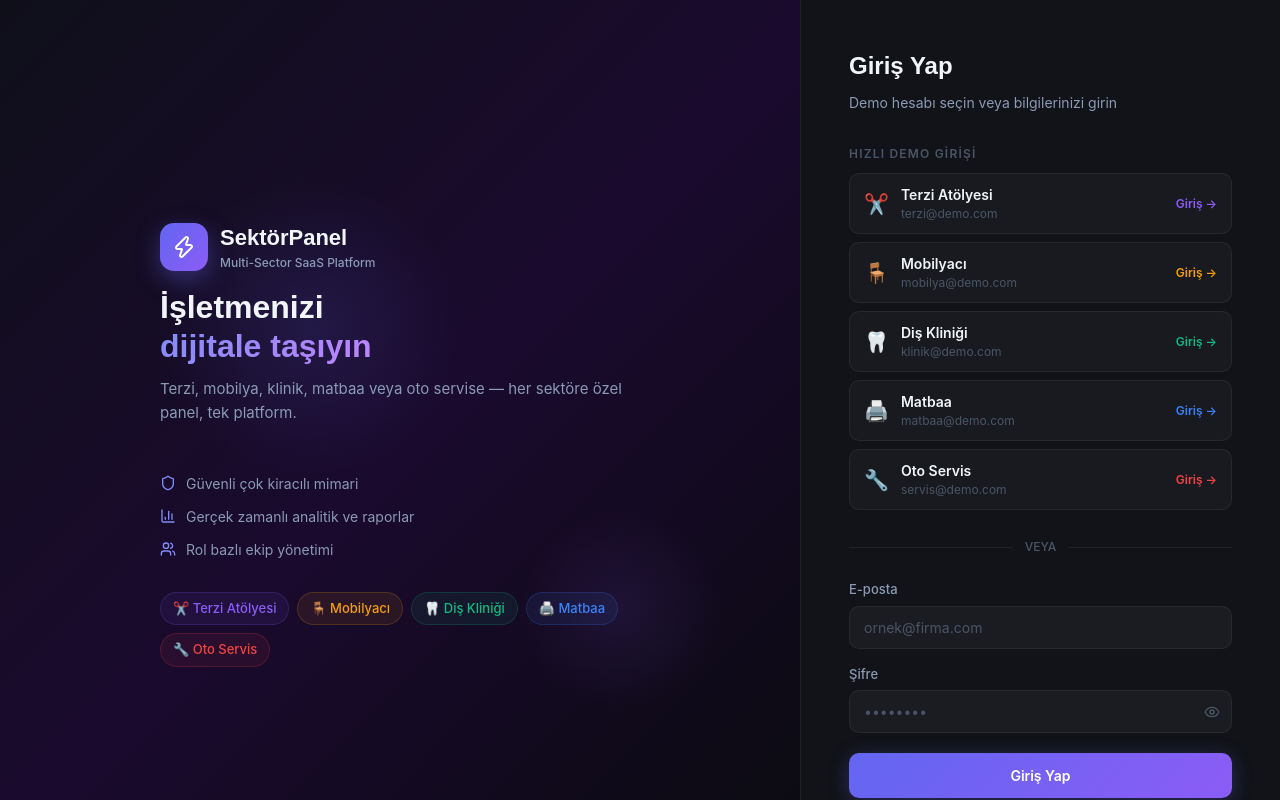
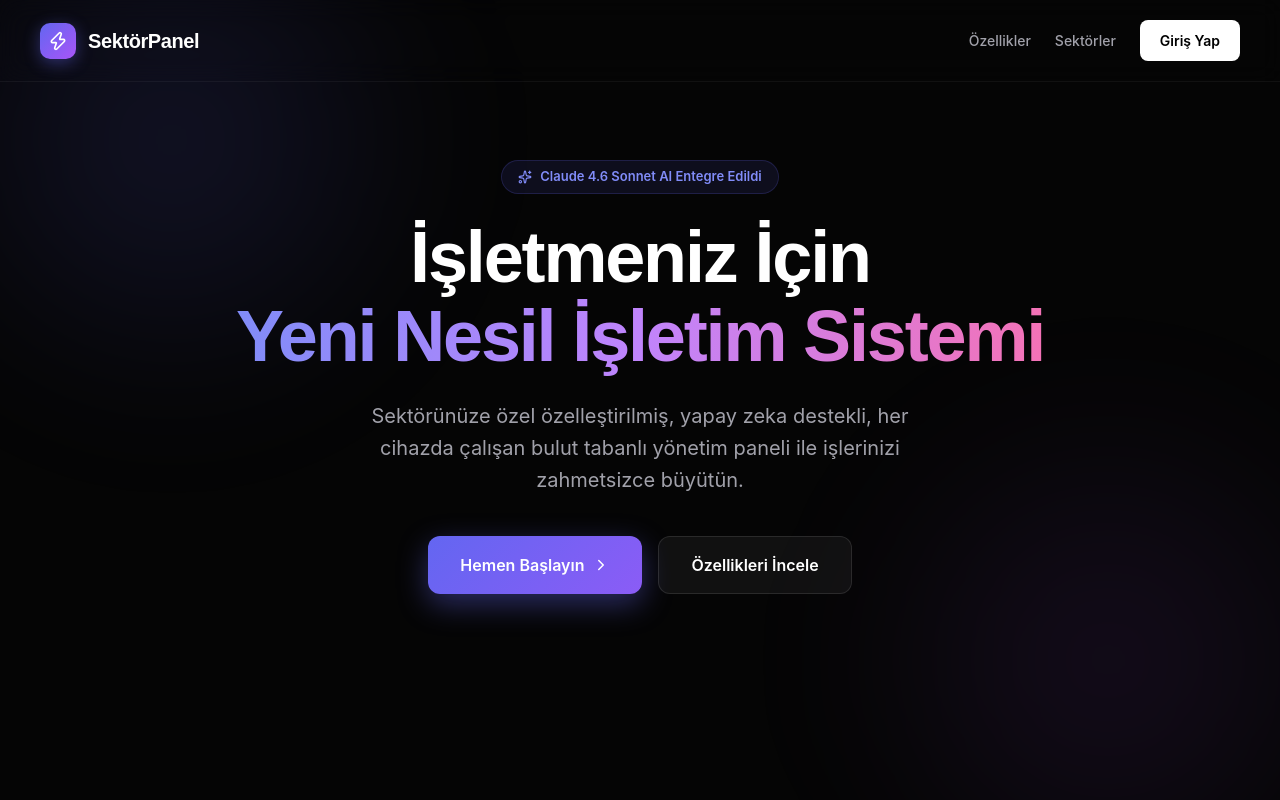
Before and after one commit to OnurY25/Sekt-rPanel, a Next.js app: page / in a window 1280 px wide. Shown: the top 800 px of the page. Built offline with nearby package versions, Linux system fonts and the light colour scheme.

Commit message:
feat: Redesign Landing Page to a premium showcase with glassmorphism and features grid

```diff
--- a/src/app/page.tsx
+++ b/src/app/page.tsx
@@ -6,7 +6,7 @@ import { useStore } from '@/lib/store';
 import { MOCK_TENANTS } from '@/lib/mockData';
 import { loginAction } from '@/app/actions/auth';
 import { User, Tenant } from '@/types';
-import { Eye, EyeOff, Zap, Shield, BarChart3, Users } from 'lucide-react';
+import { Eye, EyeOff, Zap, Shield, BarChart3, Users, Sparkles, Layout, Globe, ChevronRight, CheckCircle2 } from 'lucide-react';
 
 const DEMO_ACCOUNTS = [
   { email: 'terzi@demo.com', label: 'Terzi Atölyesi', icon: '✂️', color: '#8B5CF6' },
@@ -16,9 +16,11 @@ const DEMO_ACCOUNTS = [
   { email: 'servis@demo.com', label: 'Oto Servis', icon: '🔧', color: '#EF4444' },
 ];
 
-export default function LoginPage() {
+export default function LandingPage() {
   const router = useRouter();
   const { setAuth } = useStore();
+
+  // Login State
   const [email, setEmail] = useState('');
   const [password, setPassword] = useState('');
   const [showPass, setShowPass] = useState(false);
@@ -43,9 +45,6 @@ export default function LoginPage() {
         return;
       }
 
-      // If successful, Supabase handles the session via HttpOnly cookies!
-      // But we still update Zustand to tell the UI we are authenticated,
-      // using our mock tenant data so the UI doesn't break until we build the DB fetchers.
       const tenantData = MOCK_TENANTS[e] || MOCK_TENANTS['admin@demo.com'];
 
       const user: User = {
@@ -68,7 +67,6 @@ export default function LoginPage() {
         language: 'tr',
       };
 
-      // Set auth locally for UI consistency
       setAuth(user, tenant, 'supabase-secure-session');
       router.push('/dashboard');
     } catch (err: any) {
@@ -77,140 +75,131 @@ export default function LoginPage() {
     }
   };
 
+  const scrollToLogin = () => {
+    document.getElementById('login-section')?.scrollIntoView({ behavior: 'smooth' });
+  };
+
   return (
-    <div style={{ minHeight: '100vh', background: '#0a0b0f', display: 'flex' }}>
-      {/* Left Panel */}
-      <div style={{
-        flex: '1',
-        display: 'flex',
-        flexDirection: 'column',
-        justifyContent: 'center',
-        alignItems: 'center',
-        padding: '48px',
-        background: 'linear-gradient(135deg, #0f0f1a 0%, #1a0a2e 50%, #0a0b0f 100%)',
-        position: 'relative',
-        overflow: 'hidden',
-      }}>
-        {/* Glow Effects */}
-        <div style={{ position: 'absolute', top: '20%', left: '20%', width: '300px', height: '300px', borderRadius: '50%', background: 'radial-gradient(circle, rgba(99,102,241,0.15) 0%, transparent 70%)', pointerEvents: 'none' }} />
-        <div style={{ position: 'absolute', bottom: '20%', right: '10%', width: '200px', height: '200px', borderRadius: '50%', background: 'radial-gradient(circle, rgba(139,92,246,0.1) 0%, transparent 70%)', pointerEvents: 'none' }} />
+    <div style={{ minHeight: '100vh', background: '#050505', color: '#fff', overflowX: 'hidden' }}>
+      {/* Dynamic Background */}
+      <div style={{ position: 'fixed', top: '-20%', left: '-10%', width: '600px', height: '600px', borderRadius: '50%', background: 'radial-gradient(circle, rgba(99,102,241,0.15) 0%, transparent 70%)', filter: 'blur(60px)', pointerEvents: 'none', zIndex: 0 }} />
+      <div style={{ position: 'fixed', bottom: '-20%', right: '-10%', width: '600px', height: '600px', borderRadius: '50%', background: 'radial-gradient(circle, rgba(168,85,247,0.1) 0%, transparent 70%)', filter: 'blur(60px)', pointerEvents: 'none', zIndex: 0 }} />
 
-        <div style={{ position: 'relative', zIndex: 1, maxWidth: '480px', width: '100%' }}>
-          {/* Logo */}
-          <div style={{ marginBottom: '48px' }}>
-            <div style={{ display: 'flex', alignItems: 'center', gap: '12px', marginBottom: '16px' }}>
-              <div style={{
-                width: '48px', height: '48px', borderRadius: '14px',
-                background: 'linear-gradient(135deg, #6366f1, #8b5cf6)',
-                display: 'flex', alignItems: 'center', justifyContent: 'center',
-                boxShadow: '0 8px 24px rgba(99,102,241,0.4)',
-              }}>
-                <Zap size={24} color="white" />
+      {/* Navbar */}
+      <nav style={{ position: 'fixed', top: 0, width: '100%', padding: '20px 40px', display: 'flex', justifyContent: 'space-between', alignItems: 'center', zIndex: 50, backdropFilter: 'blur(12px)', borderBottom: '1px solid rgba(255,255,255,0.05)' }}>
+        <div style={{ display: 'flex', alignItems: 'center', gap: '12px' }}>
+          <div style={{ width: '36px', height: '36px', borderRadius: '10px', background: 'linear-gradient(135deg, #6366f1, #a855f7)', display: 'flex', alignItems: 'center', justifyContent: 'center', boxShadow: '0 4px 16px rgba(99,102,241,0.4)' }}>
+            <Zap size={20} color="white" />
           </div>
-              <div>
-                <div style={{ fontSize: '22px', fontWeight: '800', fontFamily: "'Space Grotesk', sans-serif", color: '#f1f5f9' }}>SektörPanel</div>
-                <div style={{ fontSize: '12px', color: '#8b9ab5', fontWeight: '500' }}>Multi-Sector SaaS Platform</div>
+          <span style={{ fontSize: '20px', fontWeight: '800', fontFamily: "'Space Grotesk', sans-serif", letterSpacing: '-0.02em' }}>SektörPanel</span>
         </div>
+        <div style={{ display: 'flex', gap: '24px', alignItems: 'center', fontSize: '14px', fontWeight: '500', color: '#a1a1aa' }}>
+          <a href="#features" style={{ cursor: 'pointer', transition: 'color 0.2s' }} onMouseEnter={(e) => (e.target as any).style.color = '#fff'} onMouseLeave={(e) => (e.target as any).style.color = '#a1a1aa'}>Özellikler</a>
+          <a href="#sectors" style={{ cursor: 'pointer', transition: 'color 0.2s' }} onMouseEnter={(e) => (e.target as any).style.color = '#fff'} onMouseLeave={(e) => (e.target as any).style.color = '#a1a1aa'}>Sektörler</a>
+          <button onClick={scrollToLogin} style={{ padding: '10px 20px', borderRadius: '8px', background: '#fff', color: '#000', fontWeight: '600', cursor: 'pointer', border: 'none', transition: 'transform 0.2s' }} onMouseEnter={(e) => (e.target as any).style.transform = 'scale(1.05)'} onMouseLeave={(e) => (e.target as any).style.transform = 'scale(1)'}>
+            Giriş Yap
+          </button>
         </div>
-            <h1 style={{ fontSize: '32px', fontWeight: '800', fontFamily: "'Space Grotesk', sans-serif", color: '#f1f5f9', lineHeight: 1.2, marginBottom: '12px' }}>
-              İşletmenizi<br />
-              <span style={{ background: 'linear-gradient(135deg, #818cf8, #c084fc)', WebkitBackgroundClip: 'text', WebkitTextFillColor: 'transparent' }}>
-                dijitale taşıyın
+      </nav>
+
+      {/* Hero Section */}
+      <section style={{ position: 'relative', zIndex: 1, padding: '160px 20px 100px', textAlign: 'center', maxWidth: '1000px', margin: '0 auto', display: 'flex', flexDirection: 'column', alignItems: 'center' }}>
+        <div style={{ display: 'inline-flex', alignItems: 'center', gap: '8px', padding: '6px 16px', borderRadius: '30px', background: 'rgba(99,102,241,0.1)', border: '1px solid rgba(99,102,241,0.2)', color: '#818cf8', fontSize: '13px', fontWeight: '600', marginBottom: '24px' }}>
+          <Sparkles size={14} /> Claude 4.6 Sonnet AI Entegre Edildi
+        </div>
+
+        <h1 style={{ fontSize: '72px', fontWeight: '800', fontFamily: "'Space Grotesk', sans-serif", lineHeight: 1.1, letterSpacing: '-0.03em', marginBottom: '24px' }}>
+          İşletmeniz İçin <br />
+          <span style={{ background: 'linear-gradient(to right, #818cf8, #c084fc, #f472b6)', WebkitBackgroundClip: 'text', WebkitTextFillColor: 'transparent' }}>
+            Yeni Nesil İşletim Sistemi
           </span>
         </h1>
-            <p style={{ fontSize: '15px', color: '#8b9ab5', lineHeight: 1.6 }}>
-              Terzi, mobilya, klinik, matbaa veya oto servise — her sektöre özel panel, tek platform.
+
+        <p style={{ fontSize: '20px', color: '#a1a1aa', maxWidth: '600px', lineHeight: 1.6, marginBottom: '40px' }}>
+          Sektörünüze özel özelleştirilmiş, yapay zeka destekli, her cihazda çalışan bulut tabanlı yönetim paneli ile işlerinizi zahmetsizce büyütün.
         </p>
+
+        <div style={{ display: 'flex', gap: '16px' }}>
+          <button onClick={scrollToLogin} style={{ padding: '16px 32px', borderRadius: '12px', background: 'linear-gradient(135deg, #6366f1, #8b5cf6)', color: '#fff', fontSize: '16px', fontWeight: '600', border: 'none', cursor: 'pointer', display: 'flex', alignItems: 'center', gap: '8px', boxShadow: '0 10px 30px rgba(99,102,241,0.4)', transition: 'transform 0.2s' }} onMouseEnter={(e) => (e.currentTarget as any).style.transform = 'translateY(-2px)'} onMouseLeave={(e) => (e.currentTarget as any).style.transform = 'translateY(0)'}>
+            Hemen Başlayın <ChevronRight size={18} />
+          </button>
+          <a href="#features" style={{ padding: '16px 32px', borderRadius: '12px', background: 'rgba(255,255,255,0.05)', color: '#fff', fontSize: '16px', fontWeight: '600', border: '1px solid rgba(255,255,255,0.1)', cursor: 'pointer', display: 'flex', alignItems: 'center', textDecoration: 'none', transition: 'background 0.2s' }} onMouseEnter={(e) => (e.currentTarget as any).style.background = 'rgba(255,255,255,0.1)'} onMouseLeave={(e) => (e.currentTarget as any).style.background = 'rgba(255,255,255,0.05)'}>
+            Özellikleri İncele
+          </a>
+        </div>
+      </section>
+
+      {/* Features Grid */}
+      <section id="features" style={{ position: 'relative', zIndex: 1, padding: '100px 20px', maxWidth: '1200px', margin: '0 auto' }}>
+        <div style={{ textAlign: 'center', marginBottom: '64px' }}>
+          <h2 style={{ fontSize: '36px', fontWeight: '800', fontFamily: "'Space Grotesk', sans-serif", marginBottom: '16px' }}>İhtiyacınız Olan Her Şey</h2>
+          <p style={{ fontSize: '16px', color: '#a1a1aa' }}>Farklı yazılımlara para ödemeyi bırakın. Tüm işiniz tek bir platformda.</p>
         </div>
 
-          {/* Features */}
+        <div style={{ display: 'grid', gridTemplateColumns: 'repeat(auto-fit, minmax(300px, 1fr))', gap: '24px' }}>
           {[
-            { icon: <Shield size={16} />, text: 'Güvenli çok kiracılı mimari' },
-            { icon: <BarChart3 size={16} />, text: 'Gerçek zamanlı analitik ve raporlar' },
-            { icon: <Users size={16} />, text: 'Rol bazlı ekip yönetimi' },
+            { icon: <Layout size={24} />, title: 'Sektörel Özelleştirme', desc: 'Diş klinikleri için "Tedavi", mobilyacılar için "İmalat" modülü. Sektörünüze otomatik uyum sağlar.', color: '#3b82f6' },
+            { icon: <Sparkles size={24} />, title: 'Yapay Zeka (Claude 4.6)', desc: 'Finansal verilerinizi analiz eden, size tavsiyeler veren ve mesaj metinleri oluşturan akıllı asistan.', color: '#a855f7' },
+            { icon: <BarChart3 size={24} />, title: 'Finans ve Raporlama', desc: 'Aylık cironuzu, en iyi müşterilerinizi ve ödemelerinizi gerçek zamanlı, şık grafiklerle takip edin.', color: '#10b981' },
+            { icon: <Users size={24} />, title: 'Müşteri ve Randevu CRM', desc: 'Müşteri geçmişini tutun, takipler yapın, randevuları ve görevleri bir Kanban panosunda yönetin.', color: '#f59e0b' },
+            { icon: <Shield size={24} />, title: 'Banka Düzeyinde Güvenlik', desc: 'Supabase RLS altyapısıyla her veri kiracılara özel (multi-tenant) olarak şifrelenir ve izole edilir.', color: '#ef4444' },
+            { icon: <Globe size={24} />, title: 'Her Yerden Erişim', desc: 'Bilgisayarda, tablette veya telefonda... İnternetin olduğu her yerde işiniz her zaman elinizin altında.', color: '#06b6d4' },
           ].map((f, i) => (
-            <div key={i} style={{ display: 'flex', alignItems: 'center', gap: '10px', marginBottom: '12px', color: '#8b9ab5', fontSize: '14px' }}>
-              <div style={{ color: '#818cf8' }}>{f.icon}</div>
-              {f.text}
+            <div key={i} style={{ padding: '32px', borderRadius: '24px', background: 'rgba(255,255,255,0.02)', border: '1px solid rgba(255,255,255,0.05)', transition: 'transform 0.3s, background 0.3s' }} onMouseEnter={(e) => { (e.currentTarget as any).style.transform = 'translateY(-5px)'; (e.currentTarget as any).style.background = 'rgba(255,255,255,0.04)'; }} onMouseLeave={(e) => { (e.currentTarget as any).style.transform = 'translateY(0)'; (e.currentTarget as any).style.background = 'rgba(255,255,255,0.02)'; }}>
+              <div style={{ width: '48px', height: '48px', borderRadius: '14px', background: `${f.color}20`, color: f.color, display: 'flex', alignItems: 'center', justifyContent: 'center', marginBottom: '20px' }}>
+                {f.icon}
               </div>
-          ))}
-
-          {/* Demo sectors preview */}
-          <div style={{ marginTop: '32px', display: 'flex', gap: '8px', flexWrap: 'wrap' }}>
-            {DEMO_ACCOUNTS.map((d) => (
-              <div key={d.email} style={{
-                padding: '6px 12px',
-                borderRadius: '20px',
-                background: `${d.color}15`,
-                border: `1px solid ${d.color}30`,
-                fontSize: '13px',
-                color: d.color,
-                fontWeight: '500',
-              }}>
-                {d.icon} {d.label}
+              <h3 style={{ fontSize: '18px', fontWeight: '700', marginBottom: '12px' }}>{f.title}</h3>
+              <p style={{ fontSize: '14px', color: '#a1a1aa', lineHeight: 1.6 }}>{f.desc}</p>
             </div>
           ))}
         </div>
-        </div>
-      </div>
+      </section>
 
-      {/* Right Panel – Login Form */}
-      <div style={{
-        width: '480px',
-        display: 'flex',
-        flexDirection: 'column',
-        justifyContent: 'center',
-        padding: '48px',
-        background: '#111318',
-        borderLeft: '1px solid rgba(255,255,255,0.06)',
-      }}>
-        <h2 style={{ fontSize: '24px', fontWeight: '700', fontFamily: "'Space Grotesk', sans-serif", color: '#f1f5f9', marginBottom: '8px' }}>Giriş Yap</h2>
-        <p style={{ fontSize: '14px', color: '#8b9ab5', marginBottom: '32px' }}>Demo hesabı seçin veya bilgilerinizi girin</p>
+      {/* Login & Demo Section */}
+      <section id="login-section" style={{ position: 'relative', zIndex: 1, padding: '100px 20px', maxWidth: '1000px', margin: '0 auto' }}>
+        <div style={{ background: '#0a0b0f', borderRadius: '32px', border: '1px solid rgba(255,255,255,0.08)', overflow: 'hidden', display: 'flex', boxShadow: '0 25px 50px -12px rgba(0,0,0,0.5)' }}>
 
-        {/* Demo Quick Login */}
-        <div style={{ marginBottom: '28px' }}>
-          <div style={{ fontSize: '12px', fontWeight: '600', color: '#4a5568', textTransform: 'uppercase', letterSpacing: '0.1em', marginBottom: '10px' }}>
-            Hızlı Demo Girişi
-          </div>
-          <div style={{ display: 'flex', flexDirection: 'column', gap: '8px' }}>
+          {/* Left Side: Information */}
+          <div style={{ flex: 1, padding: '48px', background: 'linear-gradient(135deg, rgba(99,102,241,0.1), transparent)', borderRight: '1px solid rgba(255,255,255,0.05)', display: 'flex', flexDirection: 'column' }}>
+            <h2 style={{ fontSize: '28px', fontWeight: '800', fontFamily: "'Space Grotesk', sans-serif", marginBottom: '16px' }}>Hemen Giriş Yapın</h2>
+            <p style={{ fontSize: '15px', color: '#a1a1aa', marginBottom: '32px' }}>Aşağıdaki örnek sektörlerden birine tıklayarak platformun gücünü canlı olarak test edebilirsiniz.</p>
+
+            <div style={{ display: 'flex', flexDirection: 'column', gap: '12px', flex: 1 }}>
               {DEMO_ACCOUNTS.map((d) => (
                 <button
                   key={d.email}
                   onClick={() => handleLogin(d.email)}
                   disabled={loading}
                   style={{
-                  display: 'flex', alignItems: 'center', gap: '12px',
-                  padding: '10px 14px', borderRadius: '10px',
+                    display: 'flex', alignItems: 'center', gap: '16px',
+                    padding: '16px', borderRadius: '16px',
                     background: 'rgba(255,255,255,0.03)',
                     border: '1px solid rgba(255,255,255,0.06)',
                     cursor: 'pointer', transition: 'all 0.2s ease',
-                  color: '#f1f5f9', fontSize: '14px',
+                    color: '#f1f5f9', fontSize: '15px',
                   }}
                   onMouseEnter={(e) => { (e.currentTarget as HTMLElement).style.background = `${d.color}15`; (e.currentTarget as HTMLElement).style.borderColor = `${d.color}40`; }}
                   onMouseLeave={(e) => { (e.currentTarget as HTMLElement).style.background = 'rgba(255,255,255,0.03)'; (e.currentTarget as HTMLElement).style.borderColor = 'rgba(255,255,255,0.06)'; }}
                 >
-                <span style={{ fontSize: '20px' }}>{d.icon}</span>
-                <div style={{ textAlign: 'left' }}>
-                  <div style={{ fontWeight: '600' }}>{d.label}</div>
-                  <div style={{ fontSize: '12px', color: '#4a5568' }}>{d.email}</div>
+                  <span style={{ fontSize: '24px' }}>{d.icon}</span>
+                  <div style={{ textAlign: 'left', flex: 1 }}>
+                    <div style={{ fontWeight: '700' }}>{d.label} Demo</div>
+                    <div style={{ fontSize: '12px', color: '#8b9ab5' }}>{d.email}</div>
                   </div>
-                <div style={{ marginLeft: 'auto', fontSize: '12px', color: d.color, fontWeight: '600' }}>Giriş →</div>
+                  <ChevronRight size={18} style={{ color: d.color }} />
                 </button>
               ))}
             </div>
           </div>
 
-        {/* Divider */}
-        <div style={{ display: 'flex', alignItems: 'center', gap: '12px', marginBottom: '24px' }}>
-          <div style={{ flex: 1, height: '1px', background: 'rgba(255,255,255,0.06)' }} />
-          <span style={{ fontSize: '12px', color: '#4a5568', fontWeight: '500' }}>VEYA</span>
-          <div style={{ flex: 1, height: '1px', background: 'rgba(255,255,255,0.06)' }} />
-        </div>
+          {/* Right Side: Manual Login */}
+          <div style={{ width: '400px', padding: '48px', display: 'flex', flexDirection: 'column', justifyContent: 'center' }}>
+            <h3 style={{ fontSize: '20px', fontWeight: '700', marginBottom: '24px' }}>Kendi Hesabınız</h3>
 
-        {/* Manual Login */}
-        <div style={{ display: 'flex', flexDirection: 'column', gap: '16px' }}>
+            <div style={{ display: 'flex', flexDirection: 'column', gap: '20px' }}>
               <div>
-            <label className="input-label">E-posta</label>
+                <label style={{ display: 'block', fontSize: '13px', fontWeight: '600', color: '#a1a1aa', marginBottom: '8px' }}>E-posta Adresi</label>
                 <input
                   className="input"
                   type="email"
@@ -218,10 +207,11 @@ export default function LoginPage() {
                   value={email}
                   onChange={(e) => setEmail(e.target.value)}
                   onKeyDown={(e) => e.key === 'Enter' && handleLogin()}
+                  style={{ width: '100%', padding: '14px', borderRadius: '12px', background: 'rgba(255,255,255,0.05)', border: '1px solid rgba(255,255,255,0.1)', color: '#fff', outline: 'none' }}
                 />
               </div>
               <div>
-            <label className="input-label">Şifre</label>
+                <label style={{ display: 'block', fontSize: '13px', fontWeight: '600', color: '#a1a1aa', marginBottom: '8px' }}>Şifre</label>
                 <div style={{ position: 'relative' }}>
                   <input
                     className="input"
@@ -230,39 +220,44 @@ export default function LoginPage() {
                     value={password}
                     onChange={(e) => setPassword(e.target.value)}
                     onKeyDown={(e) => e.key === 'Enter' && handleLogin()}
-                style={{ paddingRight: '44px' }}
+                    style={{ width: '100%', padding: '14px', borderRadius: '12px', background: 'rgba(255,255,255,0.05)', border: '1px solid rgba(255,255,255,0.1)', color: '#fff', outline: 'none' }}
                   />
                   <button
                     onClick={() => setShowPass(!showPass)}
-                style={{ position: 'absolute', right: '12px', top: '50%', transform: 'translateY(-50%)', background: 'none', border: 'none', cursor: 'pointer', color: '#4a5568' }}
+                    style={{ position: 'absolute', right: '14px', top: '50%', transform: 'translateY(-50%)', background: 'none', border: 'none', cursor: 'pointer', color: '#a1a1aa' }}
                   >
-                {showPass ? <EyeOff size={16} /> : <Eye size={16} />}
+                    {showPass ? <EyeOff size={18} /> : <Eye size={18} />}
                   </button>
                 </div>
               </div>
 
               {error && (
-            <div style={{ padding: '10px 14px', borderRadius: '8px', background: 'rgba(239,68,68,0.1)', border: '1px solid rgba(239,68,68,0.2)', color: '#ef4444', fontSize: '13px' }}>
-              {error}
+                <div style={{ padding: '12px', borderRadius: '10px', background: 'rgba(239,68,68,0.1)', border: '1px solid rgba(239,68,68,0.2)', color: '#ef4444', fontSize: '13px', display: 'flex', alignItems: 'center', gap: '8px' }}>
+                  <Zap size={16} /> {error}
                 </div>
               )}
 
               <button
-            className="btn btn-primary"
                 onClick={() => handleLogin()}
                 disabled={loading}
-            style={{ width: '100%', padding: '12px', marginTop: '4px' }}
+                style={{ width: '100%', padding: '14px', borderRadius: '12px', background: '#fff', color: '#000', fontSize: '15px', fontWeight: '700', border: 'none', cursor: 'pointer', marginTop: '8px', transition: 'background 0.2s', display: 'flex', alignItems: 'center', justifyContent: 'center' }}
+                onMouseEnter={(e) => (e.currentTarget as any).style.background = '#f4f4f5'}
+                onMouseLeave={(e) => (e.currentTarget as any).style.background = '#fff'}
               >
                 {loading ? (
-              <div style={{ width: '18px', height: '18px', border: '2px solid rgba(255,255,255,0.3)', borderTop: '2px solid white', borderRadius: '50%', animation: 'spin 0.8s linear infinite' }} />
+                  <div style={{ width: '20px', height: '20px', border: '2px solid rgba(0,0,0,0.2)', borderTop: '2px solid #000', borderRadius: '50%', animation: 'spin 0.8s linear infinite' }} />
                 ) : 'Giriş Yap'}
               </button>
             </div>
+          </div>
+        </div>
+      </section>
 
-        <p style={{ marginTop: '24px', fontSize: '12px', color: '#4a5568', textAlign: 'center' }}>
-          Demo mod — gerçek veri kullanılmamaktadır
-        </p>
-      </div>
+      {/* Footer */}
+      <footer style={{ padding: '40px 20px', textAlign: 'center', borderTop: '1px solid rgba(255,255,255,0.05)', color: '#71717a', fontSize: '14px' }}>
+        <p>© 2026 SektörPanel. Tüm Hakları Saklıdır.</p>
+        <p style={{ marginTop: '8px', display: 'flex', alignItems: 'center', justifyContent: 'center', gap: '6px' }}>Made with <Zap size={14} color="#8b5cf6" /> by AI Engineering</p>
+      </footer>
     </div>
   );
 }
```
Lines whose indentation alone changed are shown as unchanged.
